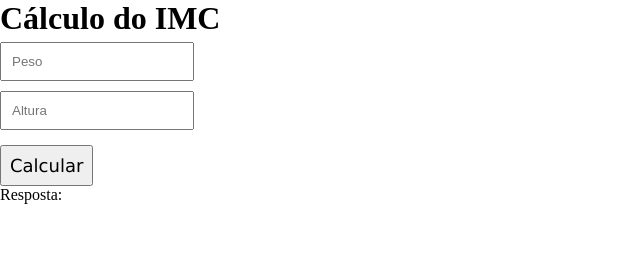
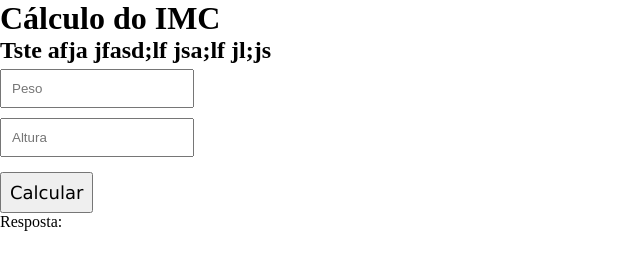
Before and after one commit to wesleyrabelo2500/aulaIMC, a plain HTML site: page index.html in a window 1280 px wide. Shown: the whole page, without its empty margins (0-640 px from the left). Drawn offline with Linux system fonts and the light colour scheme.

Commit message:
Update index.html

```diff
--- a/index.html
+++ b/index.html
@@ -10,7 +10,7 @@
 </head>
 <body>
     <h1>Cálculo do IMC</h1>
-
+    <h2>Tste afja jfasd;lf jsa;lf jl;js</h2>
     <div id="caixas">
         <input type="number" id="edtPeso" placeholder="Peso">
         <input type="number" id="edtAltura" placeholder="Altura">
```
